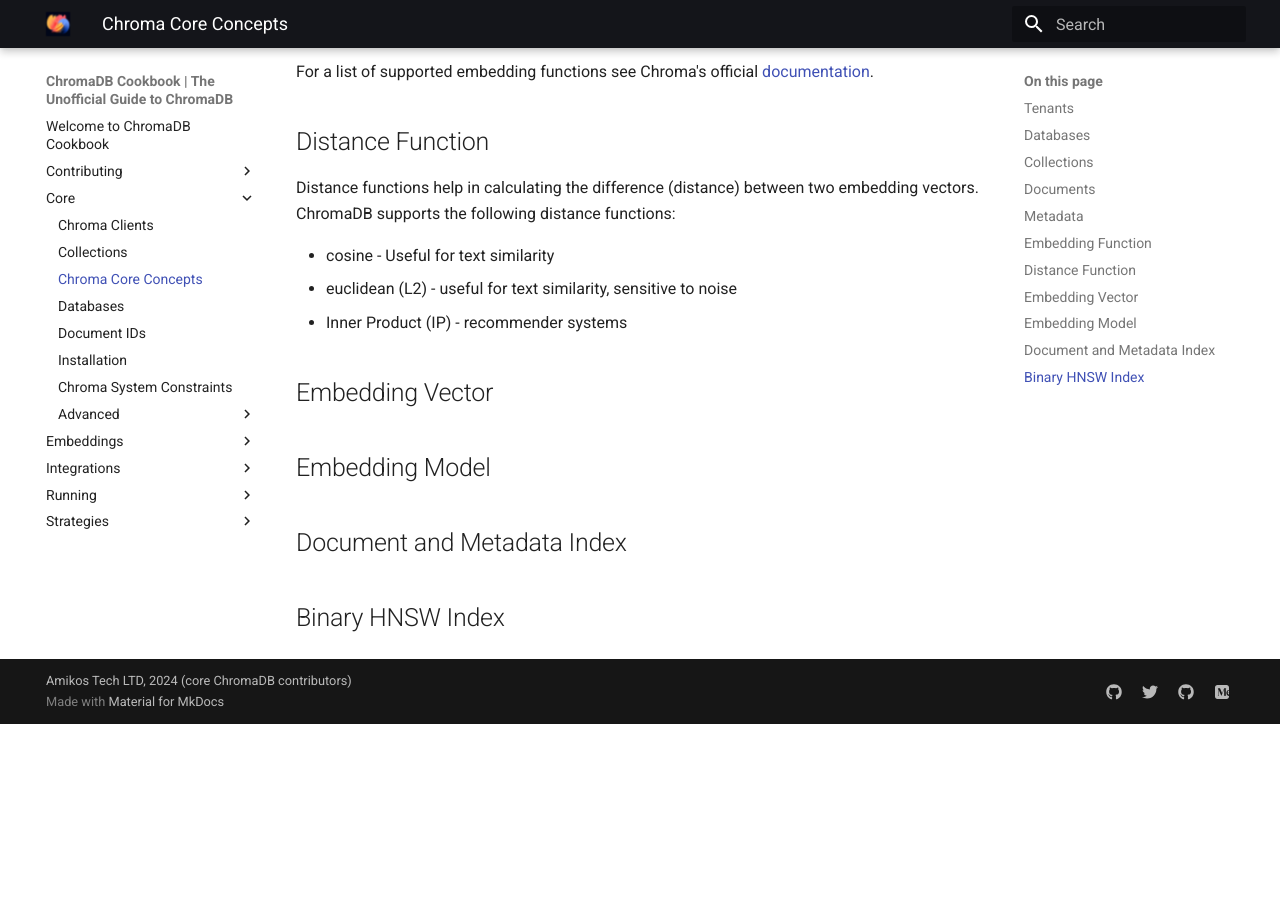
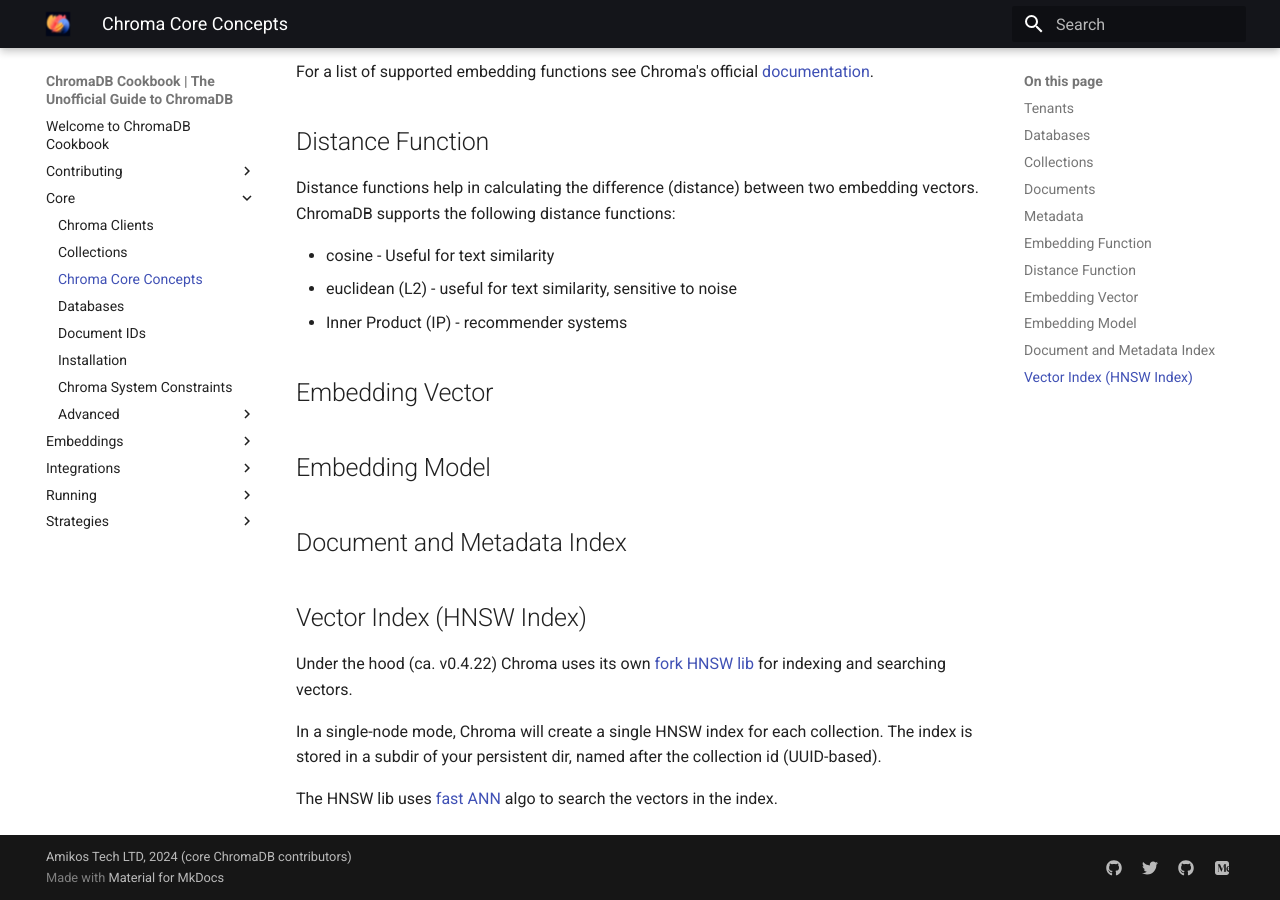
Before and after one commit to amikos-tech/chroma-cookbook, an MkDocs documentation site: the page built from docs/core/concepts.md, in a window 1280 px wide and 900 px high, scrolled down 1257 px. Built offline with MkDocs 1.6.1 and Material for MkDocs 9.7.7, drawn with Linux system fonts in a browser that asks for light colours; before the commit the page ends 1981 px from its top, so only the background shows below that.

Commit message:
docs: Updated vector index

```diff
--- a/docs/core/concepts.md
+++ b/docs/core/concepts.md
@@ -58,8 +58,15 @@
 
 ## Embedding Model
 
-
 ## Document and Metadata Index
 
+## Vector Index (HNSW Index)
 
-## Binary HNSW Index
+Under the hood (ca. v0.4.22) Chroma uses its
+own [fork](https://github.com/chroma-core/hnswlib) [HNSW lib](https://github.com/nmslib/hnswlib) for indexing and
+searching vectors.
+
+In a single-node mode, Chroma will create a single HNSW index for each collection. The index is stored in a subdir of
+your persistent dir, named after the collection id (UUID-based).
+
+The HNSW lib uses [fast ANN](https://arxiv.org/abs/1603.09320) algo to search the vectors in the index.
```
